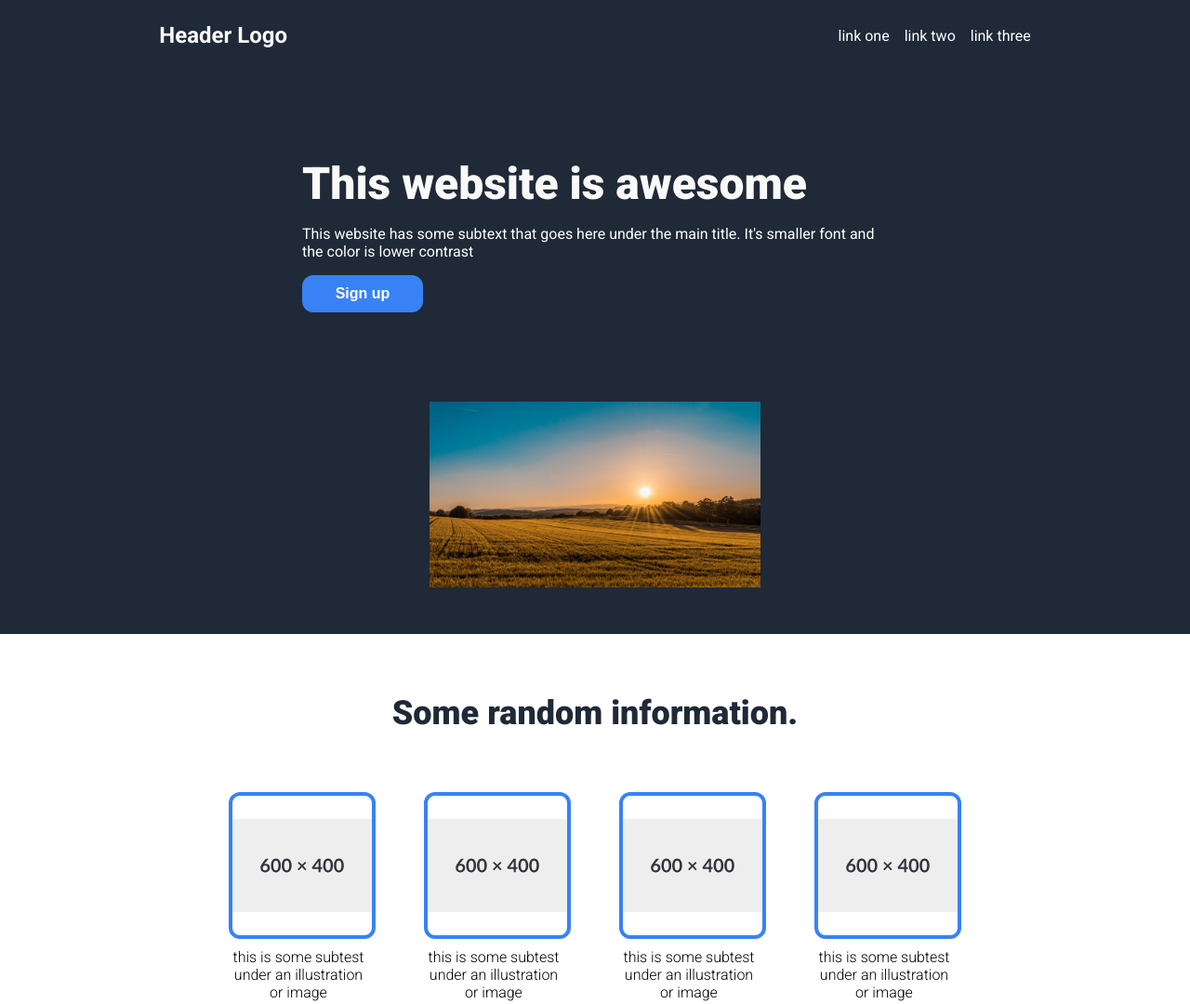
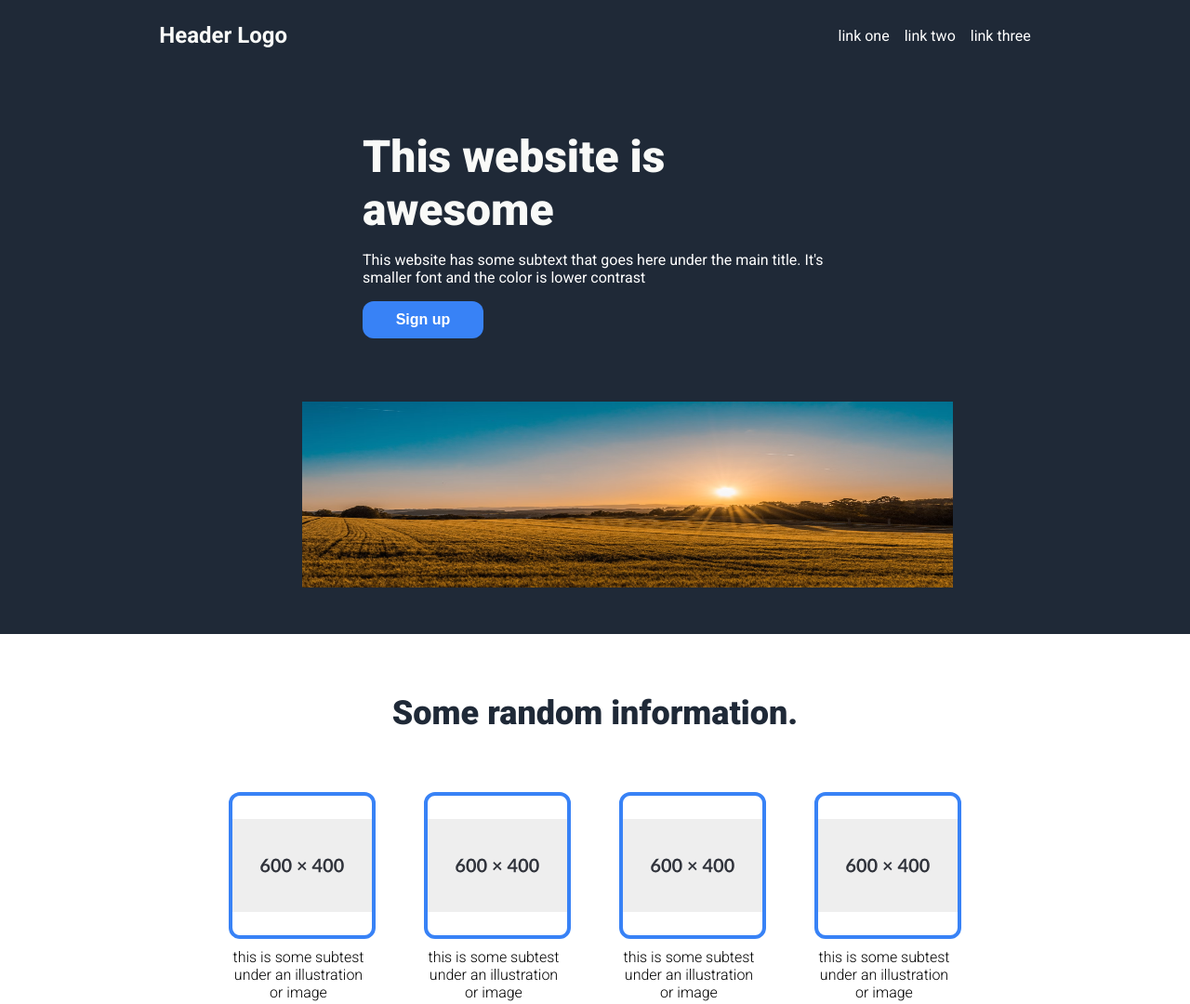
Before and after one commit to kikisam-22/TOP---Landing-Page, a plain HTML site: page index.html in a window 1280 px wide. Shown: the top 1080 px of the page at 93% size. Drawn offline with Linux system fonts and the light colour scheme.

Commit message:
Fixing bug on Hero img. Fixing min and max width

```diff
--- a/style.css
+++ b/style.css
@@ -54,7 +54,6 @@ a{
 }
 
 .hero{
-    flex: auto;
     display: flex;
     align-items: center;
     justify-content: space-around;
@@ -68,15 +67,16 @@ a{
     justify-content: center;
     flex-direction: column;
     flex-wrap: wrap;
+    max-width: 500px;
     gap: 16px;
     height: 300px;
-    flex : auto;
 }
 
 .hero img{
     display: flex;
     flex-shrink: 0 1 auto;
     max-width: 1000px;
+    min-width: 700px;
     height: 200px;
 }
 
```
